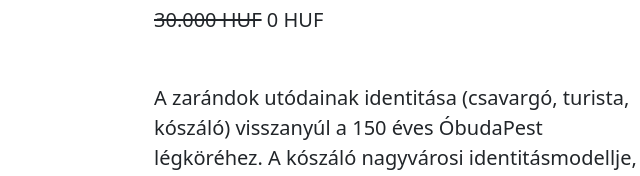
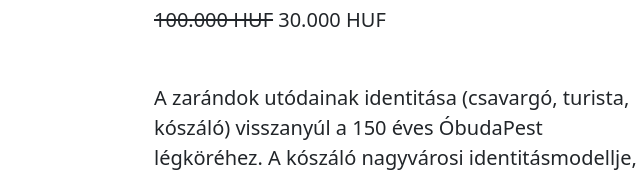
Before and after one commit to bankitomi32/150, a plain HTML site: page index.html in a window 1280 px wide. Shown: the part 238-414 px from the top of the page, 510-1150 px from the left. Drawn offline with nearby package versions, Linux system fonts and the light colour scheme.

Commit message:
Update index.html

```diff
--- a/index.html
+++ b/index.html
@@ -34,8 +34,8 @@
                         <div class="small mb-1">BTK: 09-2023</div>
                         <h1 class="display-5 fw-bolder">A zarándok utódai</h1>
                         <div class="fs-5 mb-5">
-                            <span class="text-decoration-line-through">30.000 HUF</span>
-                            <span>0 HUF</span>
+                            <span class="text-decoration-line-through">100.000 HUF</span>
+                            <span>30.000 HUF</span>
                         </div>
                         <p class="lead">A zarándok utódainak identitása (csavargó, turista, kószáló) visszanyúl a 150 éves ÓbudaPest légköréhez. A kószáló nagyvárosi identitásmodellje, a csavargó otthontalansága és a turista otthona szorosan kapcsolódik a modern városi léthez. A négy típus mindegyike tartalmaz egy jókora adag ambivalenciát. Ezenkívül néhány szempontból különböznek egymástól, úgyhogy nem egyszerű koherens életstílussá olvasztani őket.</p>
 <p class="lead">A zarándok és a kószáló közötti különbség, kibékítetlenül nyúlik vissza város és a sivatag közötti ellentétre. A világi zarándok, aki megvalósította a városi sivatagot, és így otthont teremtett magának a városban, a kószálóként leélt élettől meglehetősen különbözött. Amit a zarándok teljesen komolyan vitt véghez, azt a kószáló játékosan utánozta. A kószáló élete, ellenben kóborlással párosult, de olyan terekben, melyeket nem maga teremtett.</p>
```
